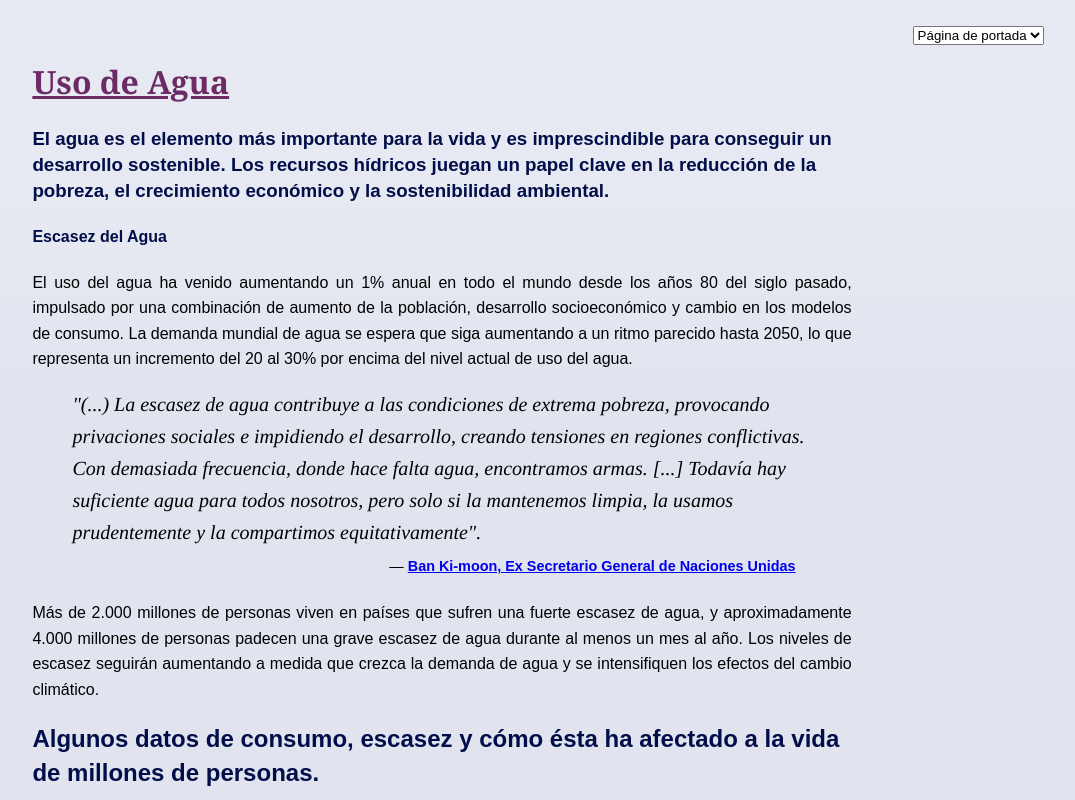
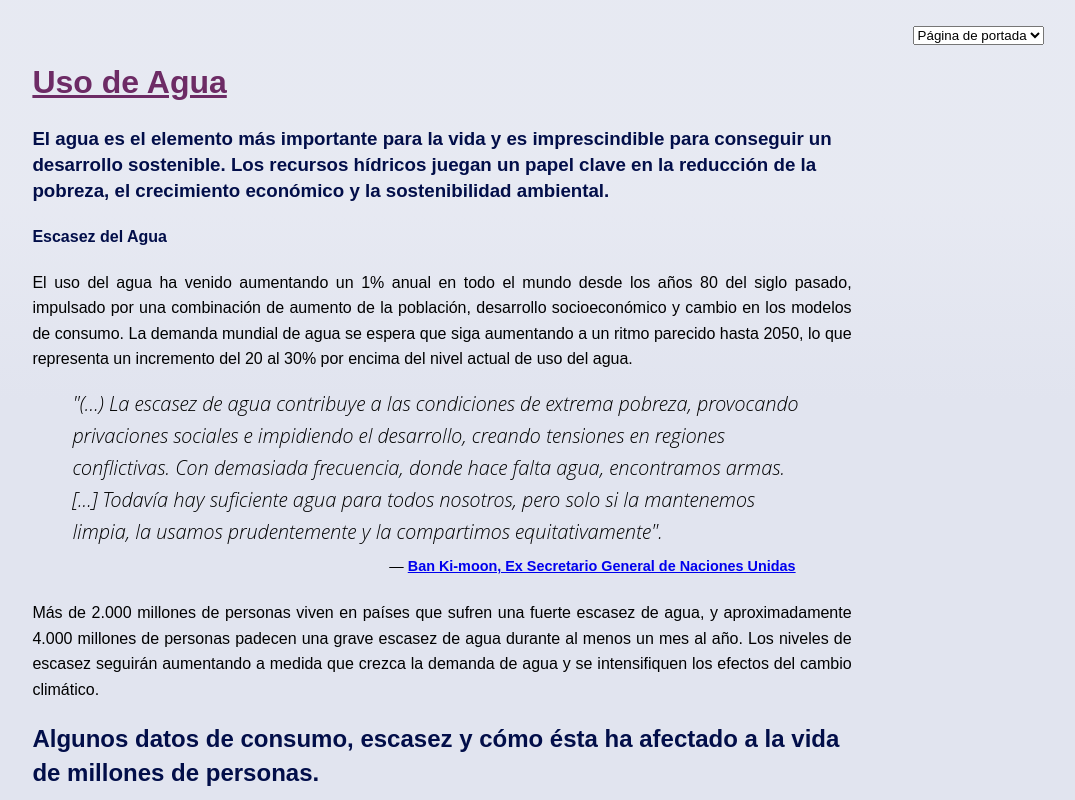
Before and after one commit to vymuller/clase-09, a plain HTML site: page index.html in a window 1280 px wide. Shown: the top 800 px of the page, without its empty margins (198-1273 px from the left). Drawn offline with Linux system fonts and the light colour scheme.

Commit message:
Update estilo.css

```diff
--- a/estilo.css
+++ b/estilo.css
@@ -24,7 +24,7 @@ a, em, strong {
 }
 
 h1 {
-    font-family: Georgia, serif;
+    font-family: 'Anton', sans-serif;
     color: #6d2b65;
 }
 
@@ -80,7 +80,7 @@ blockquote {
 blockquote p {
     margin: 0 0 .5rem 0;
     padding: 0;
-    font-family: Times, 'Times New Roman', serif;
+    font-family: 'Open Sans', sans-serif;
     font-style: italic;
     font-weight: 200;
     font-size: 125%;
```
